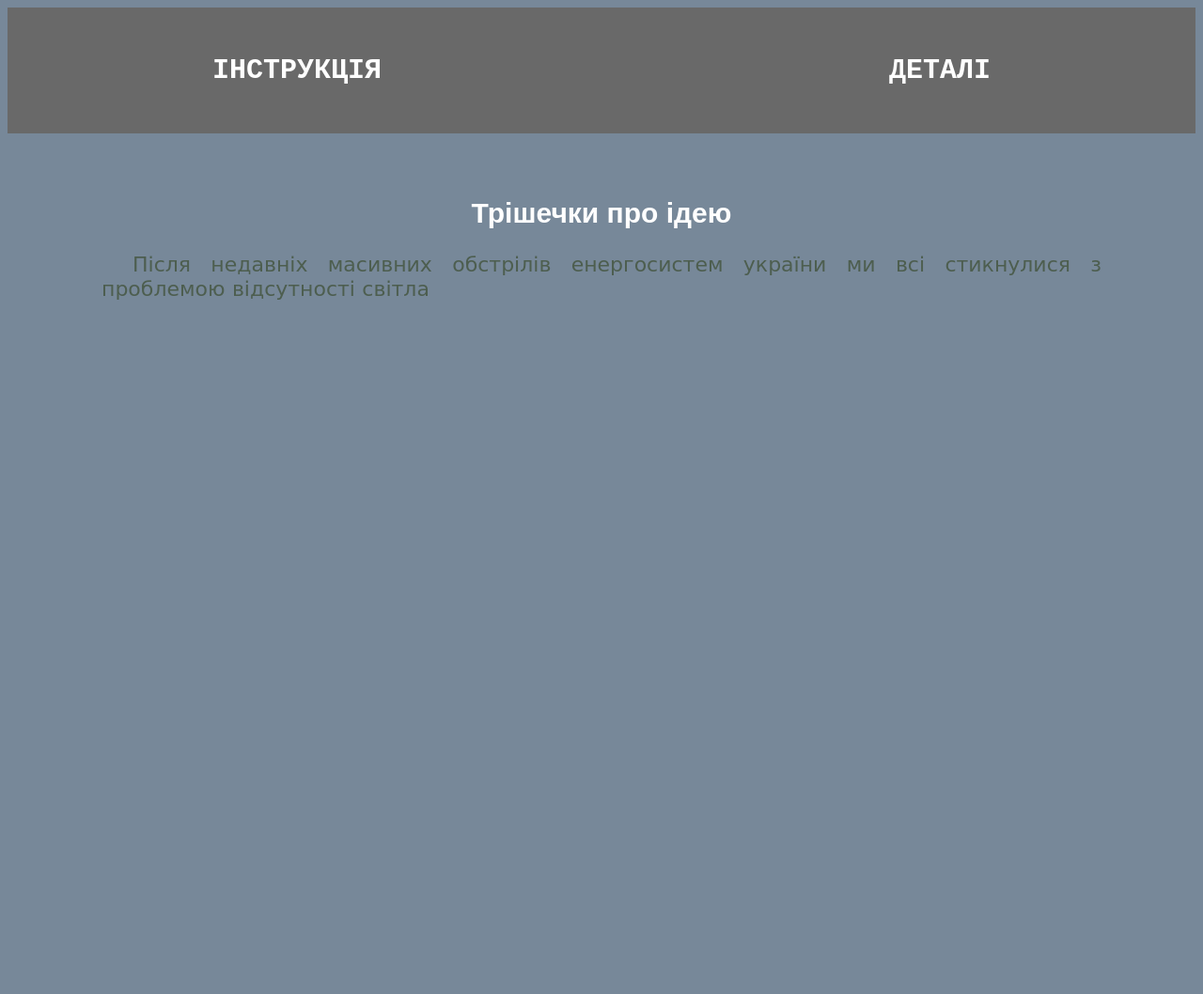
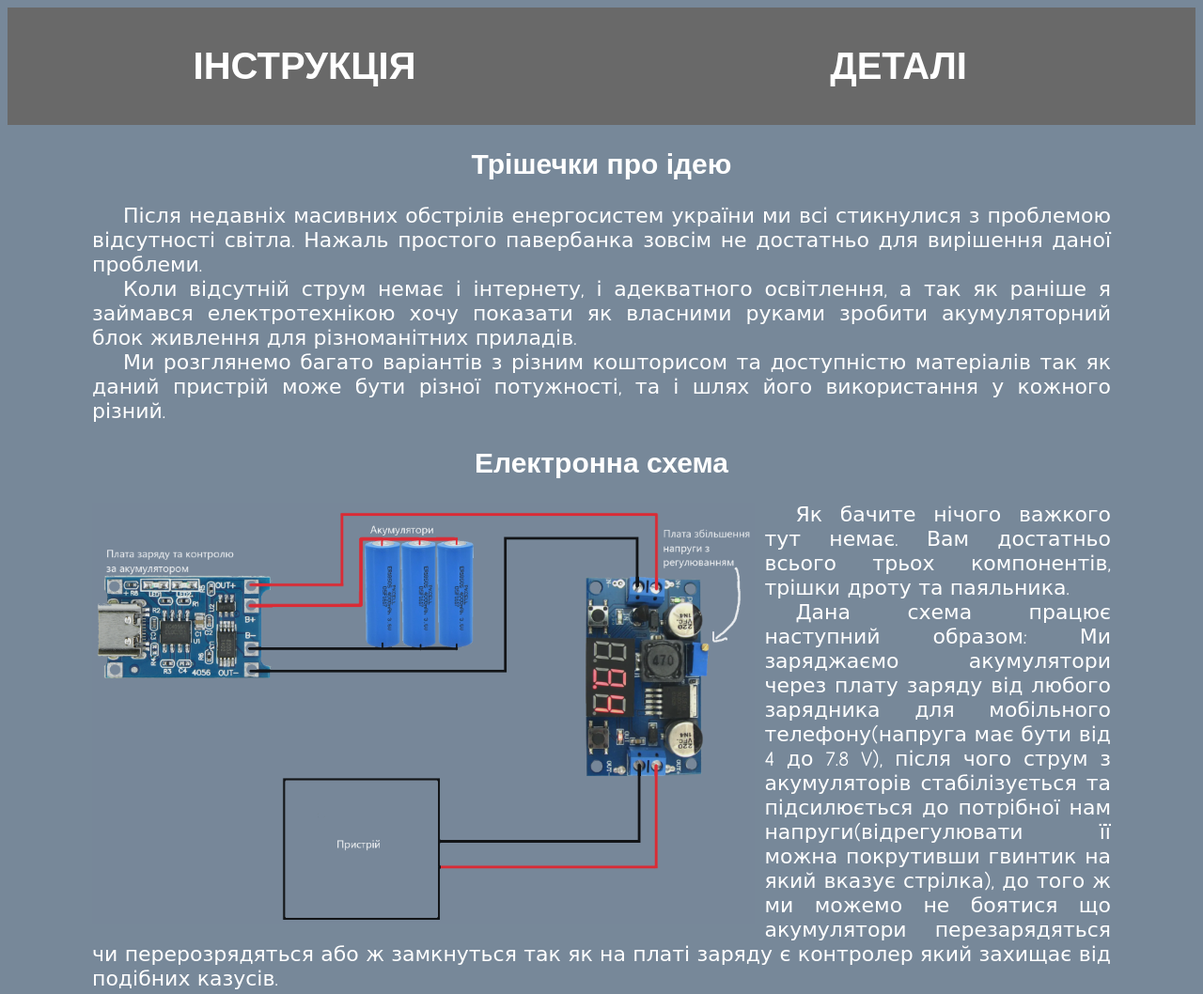
Before and after one commit to Vasab1tch/project.github.io, a plain HTML site: page main.html in a window 1280 px wide. Shown: the whole page at 94% size. Before the commit the page ends 800 px from the top, so only its background shows below. Drawn offline with Linux system fonts and the light colour scheme.

Commit message:
Add files via upload

```diff
--- a/main.html
+++ b/main.html
@@ -1,19 +1,47 @@
-<html>
+<html lang="uk">
 <head>
+<meta charset="utf-8">
+<meta name="description" content="Саморобний акумуляторний блок">
+<meta name="author" content="Василь Черпак">
 <title>Lightsoff</title>
 <link rel="stylesheet" type="text/css" href="style.css">
 </head>
 <body bgcolor="#778899	">
+<header>
+<section>
+<article class="w50">
+<a href="instruction.html"><h1>
+ІНСТРУКЦІЯ
+</h1></a>
+</article>
+<article class="w50">
+<a href="details.html"><h1>
+ДЕТАЛІ
+</h1>
+</article>
+</section>
+</header>
 
-<h2 class="layer"><pre>
-ІНСТРУКЦІЯ				ДЕТАЛІ
-</pre></h2>
-<br>
 <h2>
 Трішечки про ідею
 </h2>
 <p>
-Після недавніх масивних обстрілів енергосистем україни ми всі стикнулися з проблемою відсутності світла
+Після недавніх масивних обстрілів енергосистем україни ми всі стикнулися з проблемою відсутності світла. Нажаль простого павербанка зовсім не достатньо для вирішення даної проблеми.
+</p>
+<p>
+Коли відсутній струм немає і інтернету, і адекватного освітлення, а так як раніше я займався електротехнікою хочу показати як власними руками зробити акумуляторний блок живлення для різноманітних приладів.
+</p>
+<p>
+Ми розглянемо багато варіантів з різним кошторисом та доступністю матеріалів так як даний пристрій може бути різної потужності, та і шлях його використання у кожного різний.
+</p>
+<h2>
+Електронна схема
+</h2>
+<p><img src="default.png" alt="схема пристрою" width="65%" align="middle" class="leftimgp" >
+Як бачите нічого важкого тут немає. Вам достатньо всього трьох компонентів, трішки дроту та паяльника.
+</p>
+<p>
+Дана схема працює наступний образом: Ми заряджаємо акумулятори через плату заряду від любого зарядника для мобільного телефону(напруга має бути від 4 до 7.8 V), після чого струм з акумуляторів стабілізується та підсилюється до потрібної нам напруги(відрегулювати її можна покрутивши гвинтик на який вказує стрілка), до того ж ми можемо не боятися що акумулятори перезарядяться чи перерозрядяться або ж замкнуться так як на платі заряду є контролер який захищає від подібних казусів.
 </p>
 </body>
 </html>
--- a/style.css
+++ b/style.css
@@ -1,8 +1,8 @@
 	h1 {
-		font-size:37px;
+		font-size:40px;
 		font-family: Arial, sans-serif;
-		color: #C3E3CB;
-		font-weight: normal;
+		color: white;
+		text-align:center;
 	}
 	h2{
 		font-size:30px;
@@ -14,10 +14,10 @@
 		text-indent: 1.5em;
 		font-size:22px;
 		font-family: Comic Sans MS, Comic Sans, cursive;
-		color: #4D5E4F;
+		color: white;
 		text-align:justify;
-		margin-left:100px;
-		margin-right:100px;
+		margin-left:90px;
+		margin-right:90px;
 		margin-top:0px;
 		margin-bottom:0px;
 	}
@@ -30,8 +30,7 @@
    .leftimgp  {
 	opacity: 0.85;
     float: left;
-	padding: 25px;
-    background: #C9E3D1;
+	margin-right: 1%;
    }
    .centerimgp  {
 	opacity: 0.85;
@@ -44,3 +43,21 @@
     padding: 20px;
 	overflow: hidden;
    }
+   header{
+    background: #696969;
+   }
+   section {
+   display: flex;
+   }
+   .w50 {
+   width:50%;
+   }
+   a{
+	text-decoration:none;
+   }
+   .w10 {
+   width:10%;
+   }
+   .w90 {
+   width:90%;
+   }
```
Also changed, not shown: details.html (added, +25 -0 lines), instruction.html (added, +25 -0 lines), arrow.png (added), default.png (added).
